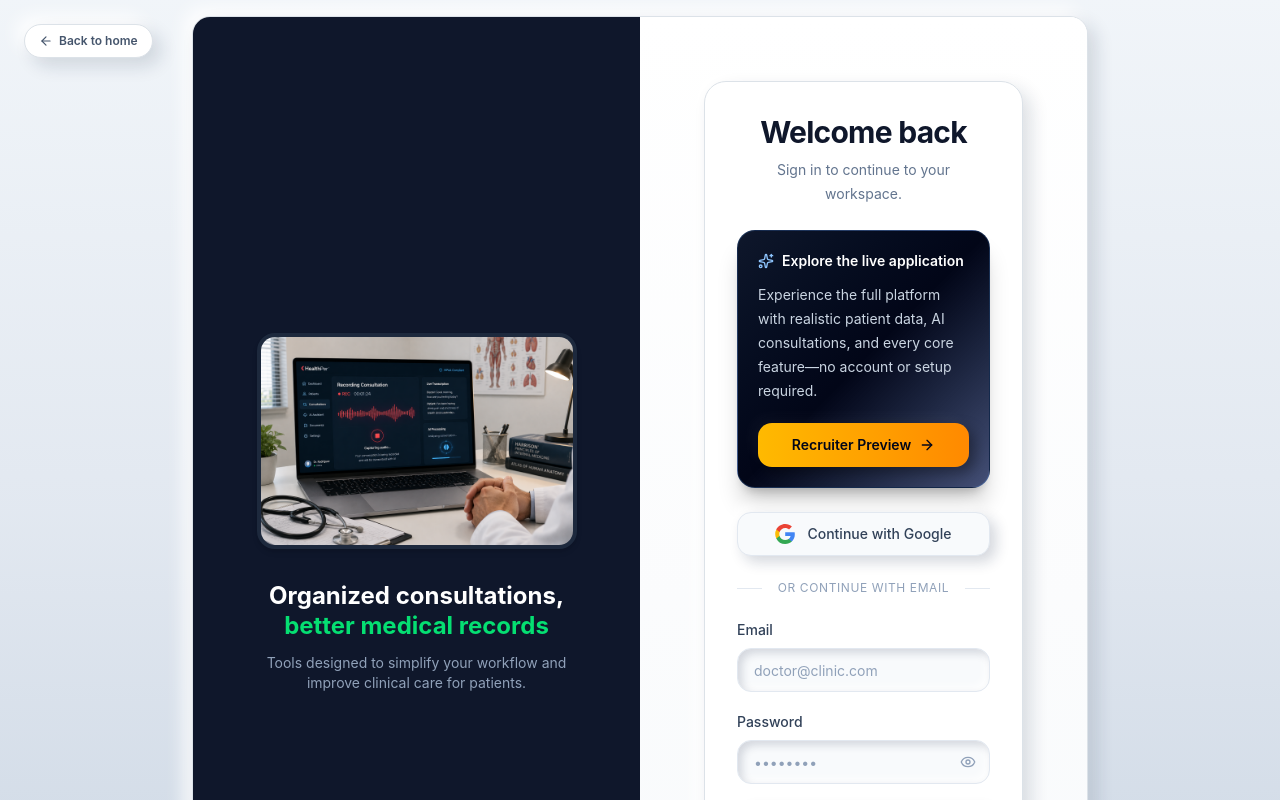
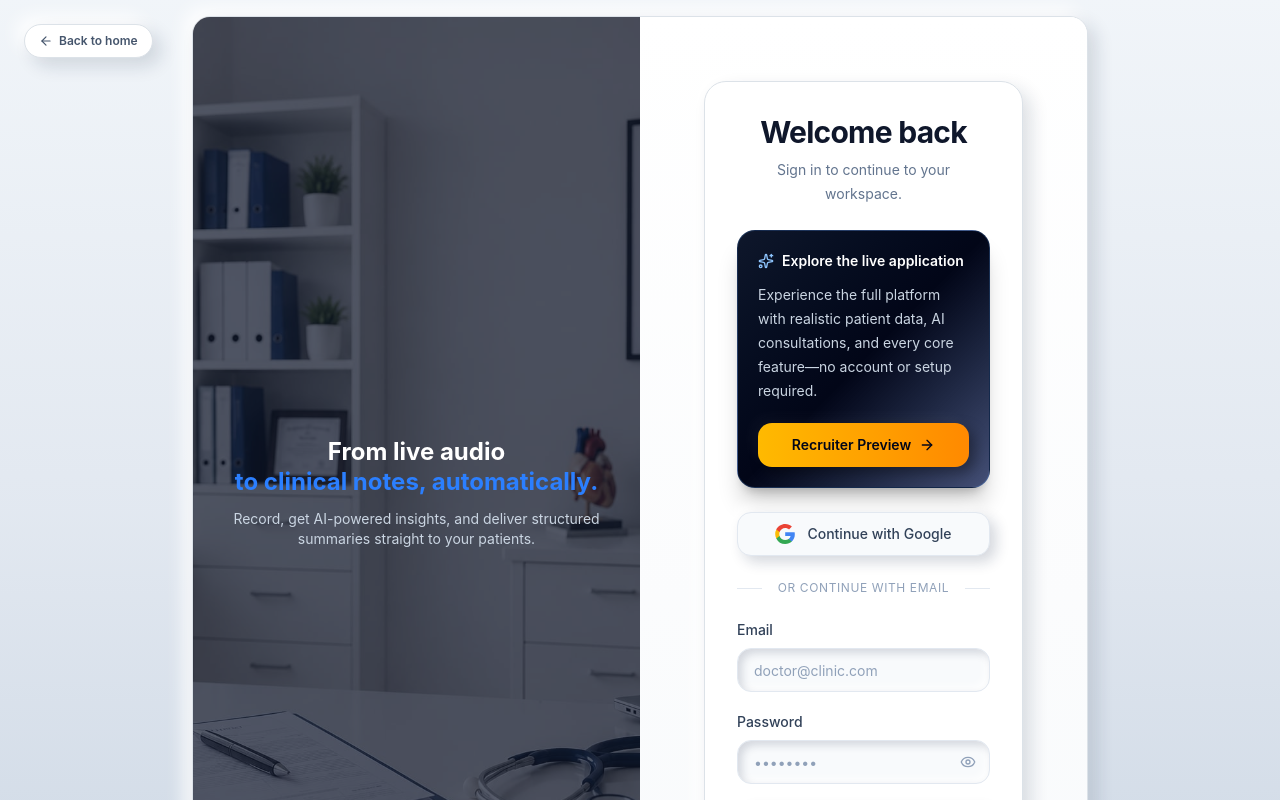
Before and after one commit to franrr29/HealthPer, a React (Vite) app in the folder Front/: page /login in a window 1280 px wide. Shown: the top 800 px of the page. Built offline with nearby package versions, Linux system fonts and the light colour scheme; no server answers.

Commit message:
feat: update login with full-bleed background image and new copy

```diff
--- a/Front/index.html
+++ b/Front/index.html
@@ -3,6 +3,7 @@
   <head>
     <meta charset="UTF-8" />
     <link rel="icon" type="image/png" href="/favicon.png" />
+    <link href="https://fonts.googleapis.com/css2?family=DM+Serif+Display&display=swap" rel="stylesheet">
     <meta name="viewport" content="width=device-width, initial-scale=1.0" />
     <meta name="theme-color" content="#0a1628" />
     <meta name="apple-mobile-web-app-capable" content="yes" />
--- a/Front/src/pages/auth/Login.tsx
+++ b/Front/src/pages/auth/Login.tsx
@@ -68,7 +68,7 @@ export default function Login() {
   return (
     <div className="relative flex min-h-screen items-center justify-center bg-slate-100 p-4 pt-16 lg:pt-4 bg-gradient-to-b from-slate-100 via-slate-200 to-slate-300">
 
-      {/* Mobile-only back bar, fixed so it stays reachable while scrolling */}
+      {/* barra mobile para volver */}
       <Link
         to="/"
         className="neu-button fixed left-0 right-0 top-0 z-50 flex items-center gap-2 rounded-b-2xl bg-slate-900/95 px-4 py-3 text-sm font-medium text-white lg:hidden"
@@ -86,32 +86,30 @@ export default function Login() {
       </Link>
 
       <div className="neu-card flex w-full max-w-4xl flex-col overflow-hidden rounded-2xl border border-border bg-white lg:flex-row">
-        {/* left panel */}
-        <div className="relative flex flex-col items-center justify-center bg-slate-900 px-6 py-12 text-center lg:w-1/2 lg:px-12">
+        {/* panel izquierdo imagen de fondo */}
+        <div
+          className="relative hidden lg:flex lg:w-1/2 items-center justify-center bg-cover bg-center"
+          style={{ backgroundImage: "url('/loginPhoto.jpg')" }}
+        >
+          <div className="absolute inset-0 bg-slate-900/70" />
 
-          <img
-            src="/banner.png"
-            alt="Medical consultation"
-            className="w-full max-w-xs rounded-2xl object-cover shadow-md border-4 border-slate-800"
-          />
-
-          <div className="mt-8 max-w-sm">
+          <div className="relative px-8 pb-10 text-center">
             <h2 className="text-2xl font-bold leading-tight text-white">
-              Organized consultations,
+              From live audio
               <br />
-              <span className="text-green-400">better medical records</span>
+              <span className="text-blue-500">to clinical notes, automatically.</span>
             </h2>
-            <p className="mt-3 text-sm text-slate-400">
-              Tools designed to simplify your workflow and improve clinical care for patients.
+            <p className="mt-3 text-sm text-slate-300">
+              Record, get AI-powered insights, and deliver structured summaries straight to your patients.
             </p>
           </div>
         </div>
 
-        {/* Right panel */}
-        <div className="flex flex-1 items-center justify-center bg-gradient-to-b from-white to-slate-50 px-6 py-16 sm:px-10 lg:px-16 ">
+        {/* panel derecho */}
+        <div className="flex flex-1 items-center justify-center bg-gradient-to-b from-white to-slate-50 px-6 py-16 sm:px-10 lg:px-16">
           <div className="neu-card w-full max-w-md rounded-3xl border border-border bg-white p-8">
 
-            {/* Header */}
+            {/* header */}
             <div className="mb-6 text-center">
               <h1 className="text-3xl font-bold tracking-tight text-slate-900">
                 Welcome back
@@ -122,7 +120,7 @@ export default function Login() {
               </p>
             </div>
 
-            {/* seccion de recruiter */}
+            {/* seccion recruiter demo */}
             <div className="mb-6 rounded-2xl border border-blue-400/20 bg-gradient-to-br from-slate-900 via-slate-950 to-blue-950/80 p-5 shadow-xl shadow-black/20">
               <div className="mb-3 flex items-center gap-2">
                 <Sparkles className="h-4 w-4 text-blue-300" />
@@ -139,16 +137,16 @@ export default function Login() {
                 type="button"
                 disabled={loading}
                 onClick={handleTryDemo}
-              className="neu-button-dark group flex h-11 w-full items-center justify-center gap-2 rounded-xl bg-gradient-to-r from-amber-400 to-orange-400 text-sm font-semibold text-slate-950 transition-all duration-300 hover:-translate-y-0.5 hover:from-amber-300 hover:to-orange-300"            >
+                className="neu-button-dark group flex h-11 w-full items-center justify-center gap-2 rounded-xl bg-gradient-to-r from-amber-400 to-orange-400 text-sm font-semibold text-slate-950 transition-all duration-300 hover:-translate-y-0.5 hover:from-amber-300 hover:to-orange-300"
+              >
                 <span>
                   {loading ? "Preparing Demo..." : "Recruiter Preview"}
                 </span>
-
                 <ArrowRight className="h-4 w-4 transition-transform duration-300 group-hover:translate-x-1" />
               </button>
             </div>
 
-            {/* Google */}
+            {/* google */}
             <button
               type="button"
               onClick={() => {
@@ -160,7 +158,7 @@ export default function Login() {
               Continue with Google
             </button>
 
-            {/* Divider */}
+            {/* separador */}
             <div className="my-6 flex items-center">
               <div className="h-px flex-1 bg-slate-200" />
               <span className="mx-4 text-xs uppercase tracking-wider text-slate-400">
@@ -171,12 +169,11 @@ export default function Login() {
 
             <form onSubmit={handleLogin} className="space-y-5">
 
-              {/* Email */}
+              {/* email */}
               <div>
                 <label className="mb-2 block text-sm font-medium text-slate-700">
                   Email
                 </label>
-
                 <input
                   type="email"
                   value={email}
@@ -186,14 +183,13 @@ export default function Login() {
                 />
               </div>
 
-              {/* Password */}
+              {/* password */}
               <div>
                 <div className="mb-2 flex items-center justify-between">
                   <label className="text-sm font-medium text-slate-700">
                     Password
                   </label>
                 </div>
-
                 <div className="relative">
                   <input
                     type={showPassword ? "text" : "password"}
@@ -202,7 +198,6 @@ export default function Login() {
                     placeholder="••••••••"
                     className="neu-inset h-11 w-full rounded-xl border border-slate-200 bg-slate-50 pl-4 pr-11 text-sm text-slate-900 outline-none transition-all duration-200 placeholder:text-slate-400 focus:border-blue-500 focus:bg-white focus:ring-4 focus:ring-blue-100"
                   />
-
                   <button
                     type="button"
                     onClick={() => setShowPassword((v) => !v)}
@@ -217,18 +212,19 @@ export default function Login() {
                 </div>
               </div>
 
-              {/* Error */}
+              {/* error */}
               {error && (
                 <div className="rounded-xl border border-red-200 bg-red-50 px-4 py-3 text-sm text-red-700">
                   {error}
                 </div>
               )}
 
-              {/* Primary button */}
+              {/* submit */}
               <button
                 type="submit"
                 disabled={loading}
-className="neu-button flex h-11 w-full items-center justify-center rounded-xl border border-white/10 bg-gradient-to-b from-slate-800/90 via-slate-900/95 to-slate-950/95 text-sm font-medium text-white transition-all duration-300 hover:-translate-y-0.5 hover:border-white/20 hover:brightness-110 disabled:cursor-not-allowed disabled:opacity-60"              >
+                className="neu-button flex h-11 w-full items-center justify-center rounded-xl border border-white/10 bg-gradient-to-b from-slate-800/90 via-slate-900/95 to-slate-950/95 text-sm font-medium text-white transition-all duration-300 hover:-translate-y-0.5 hover:border-white/20 hover:brightness-110 disabled:cursor-not-allowed disabled:opacity-60"
+              >
                 {loading ? "Signing in..." : "Sign in"}
               </button>
 
```
Also changed, not shown: Front/public/loginPhoto.jpg (added). Lines whose indentation alone changed are shown as unchanged.
